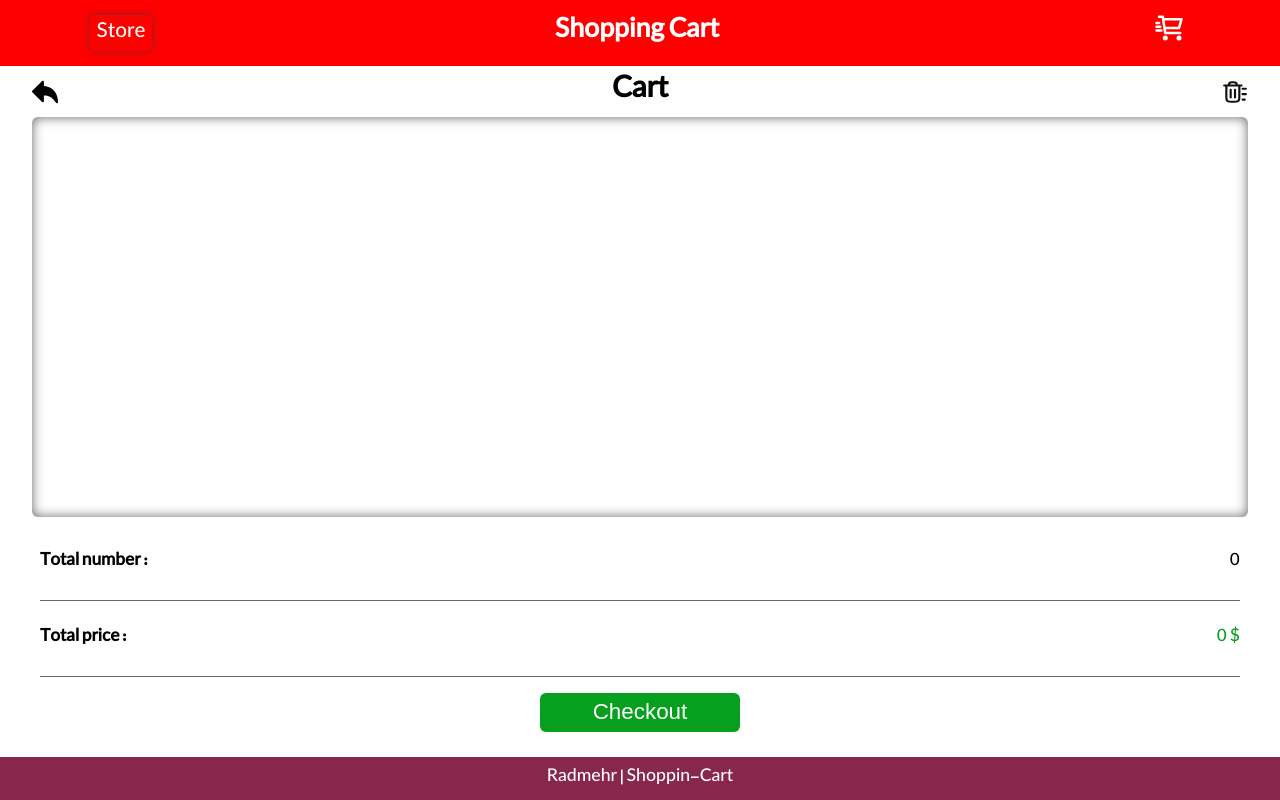
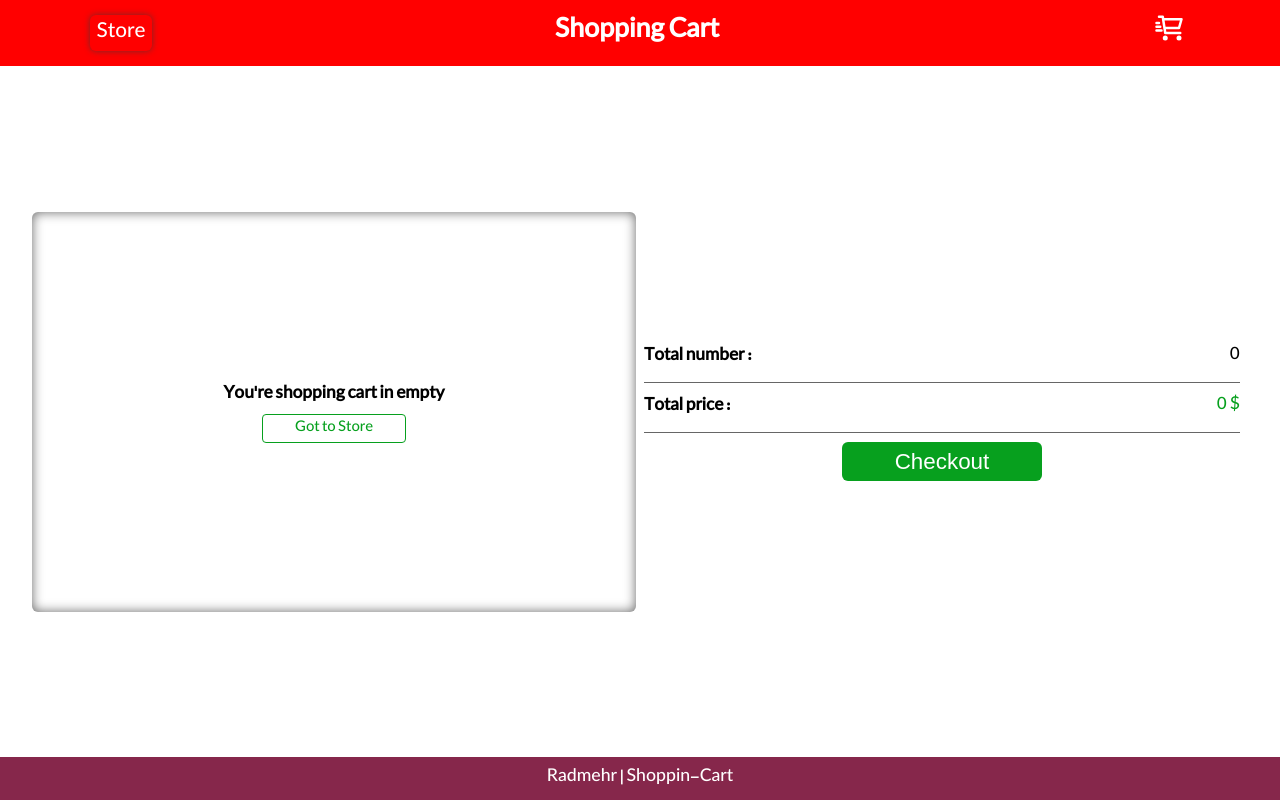
Before and after one commit to radmehr-fatemi/Shopping-cart-redux-Toolkit, a React (Vite) app: page /cart in a window 1280 px wide. Built offline with nearby package versions, Linux system fonts and the light colour scheme.

Commit message:
responsived the Cart and made the cartEmpty

```diff
--- a/src/components/cart/Cart.jsx
+++ b/src/components/cart/Cart.jsx
@@ -1,6 +1,7 @@
-import React, { useEffect } from 'react';
+import React from 'react';
 import { useSelector, useDispatch } from "react-redux";
 import { useNavigate } from "react-router-dom";
+import { Link } from "react-router-dom";
 
 //Style
 import styled from "./Cart.module.css";
@@ -10,7 +11,7 @@ import arrowBackSVG from "../../assets/svg/arrow-back.svg";
 import trashSVG from "../../assets/svg/trash-black.svg";
 
 //action
-import { CLEAR } from '../../features/cart/cartSlice';
+import { CHECKOUT, CLEAR } from '../../features/cart/cartSlice';
 
 //Component
 import CardCart from '../shared/card/CardCart';
@@ -31,7 +32,13 @@ const Cart = () => {
 
         <div className={styled.cards} >
             {
-                !!itemsCounter && selectedItems.map(item => <CardCart key={item.id} product={item} />)
+                itemsCounter > 0 ?
+                 selectedItems.map(item => <CardCart key={item.id} product={item} />) :
+
+                 <div className={ styled.cardsEmpty } >
+                    <h3> You're shopping cart in empty </h3>
+                    <Link to="/" > Got to Store </Link>
+                 </div>
             }
         </div>
 
@@ -47,10 +54,11 @@ const Cart = () => {
             </div>
 
             <div className={styled.field3} >
+
                 {
                     checkout ?
-                        <button disabled >Checkout</button> :
-                        <button onCanPlay={ () => dispatch( checkout ) } >Checkout</button>
+                        <button disabled style={{ background: "#8bb191" }} >Checkout</button> :
+                        <button onClick={ () => dispatch( CHECKOUT() ) } >Checkout</button>
                 }
             </div>
         </div>
--- a/src/components/cart/Cart.module.css
+++ b/src/components/cart/Cart.module.css
@@ -1,14 +1,15 @@
 :root {
-    --color-green:#07a01e;
-    --color-red:#EA0000;
-    --color-white:#fff;
-    --color-shadow:#947575;
+    --color-green: #07a01e;
+    --color-red: #EA0000;
+    --color-white: #fff;
+    --color-shadow: #cec9c9;
 }
 
 .cart {
     width: 100vw;
     min-height: 86vh;
     padding: 0 2rem;
+    transition: all .3s;
 }
 
 /* ----------cartHeader--------- */
@@ -17,23 +18,39 @@
     display: flex;
     justify-content: space-between;
     align-items: center;
+    padding: .2rem 0;
 }
 
 .cartHeader img {
     width: 26px;
+    cursor: pointer;
 }
 
 /* ------cards------ */
 .cards {
     width: 100%;
     height: 50vh;
-    box-shadow: 0px 0px 12px  var(--color-shadow) inset;
+    box-shadow: 0px 0px 12px var(--color-shadow) inset;
     border-radius: 6px;
     overflow: auto;
     display: flex;
     flex-direction: column;
     justify-content: flex-start;
     align-items: center;
+}
+
+.cards::-webkit-scrollbar {
+    width: 10px;
+}
+
+.cards::-webkit-scrollbar-thumb {
+    background: var(--color-red2);
+    border-radius: 50px;
+}
+
+.cards::-webkit-scrollbar-thumb:hover {
+    background: var(--color-red);
+    transition: all .3s;
 }
 
 .fields {
@@ -43,12 +60,13 @@
 
 /* -------field1-------- */
 /* -------field2-------- */
-.field1,.field2 {
+.field1,
+.field2 {
     width: 100%;
     display: flex;
     justify-content: space-between;
     align-items: center;
-    padding: 1.4rem 0;
+    padding: .6rem 0;
     border-bottom: 1px solid var(--color-shadow);
 }
 
@@ -64,8 +82,9 @@
 /* --------field3------- */
 .field3 {
     width: 100%;
-    padding: 1rem;
+    padding: .6rem;
     text-align: center;
+    transition: all .3s;
 }
 
 .field3 button {
@@ -76,4 +95,48 @@
     background-color: var(--color-green);
     color: var(--color-white);
     font-size: 1.4rem;
+    transition: all .3s;
 }
+
+.field3 button:hover {
+    background-color: #01ba1d;
+}
+
+/* ------------cardsEmpty--------------- */
+.cardsEmpty {
+    margin: auto;
+    text-align: center;
+    transition: all .3s;
+}
+
+.cardsEmpty h3 {
+    margin-bottom: .4rem;
+}
+
+.cardsEmpty a {
+    text-decoration: none;
+    color: var(--color-green);
+    padding: .1rem 2rem;
+    border: 1px solid var(--color-green);
+    border-radius: 4px;
+}
+
+.cardsEmpty a:hover {
+    color: #01ba1d;
+    border: 1px solid #01ba1d;
+    transition: all .3s;
+}
+
+/* --------------------7680x------------------ */
+@media (min-width: 768px) {
+
+    .cart {
+        display: flex;
+        justify-content: space-between;
+        align-items: center;
+    }
+
+    .cartHeader {
+        display: none;
+    }
+}
```
